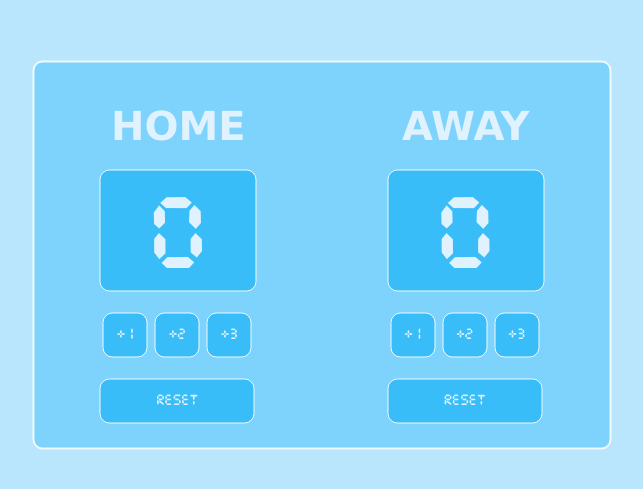
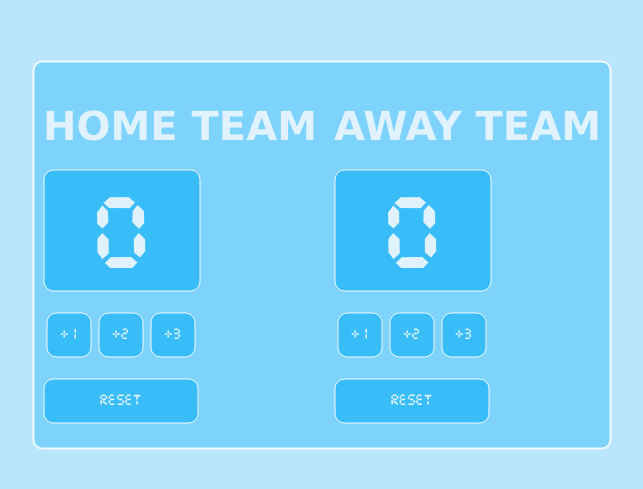
Before and after one commit to pharrrodev/BasketballScoringApp, a plain HTML site: page index.html in a window 1280 px wide. Shown: the part 145-634 px from the top of the page, without its empty margins (318-961 px from the left). Drawn offline with Linux system fonts and the light colour scheme.

Commit message:
Update index.html
I have changed the name of the heading to test publishing to Netlify from Github desktop.

```diff
--- a/index.html
+++ b/index.html
@@ -10,7 +10,7 @@
 <body>
     <div class="container">
         <div>
-            <h3 id="Heading">HOME</h3>
+            <h3 id="Heading">HOME TEAM</h3>
             <div id="Box">
                 <div id ="Score">
                     <div id = "home-Count">0</div>
@@ -27,7 +27,7 @@
 
 
        <div>
-            <h3 id="Heading">AWAY</h3>
+            <h3 id="Heading">AWAY TEAM</h3>
             <div id="Box">
                 <div id ="Score">
                     <div id = "guest-Count">0</div>
```
